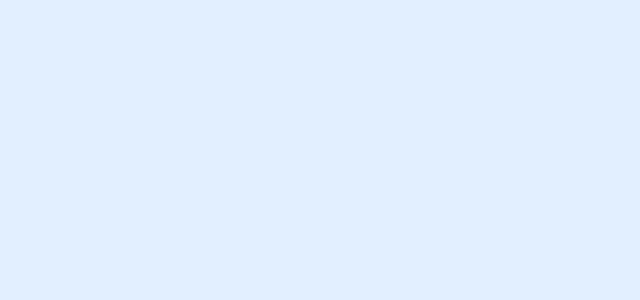
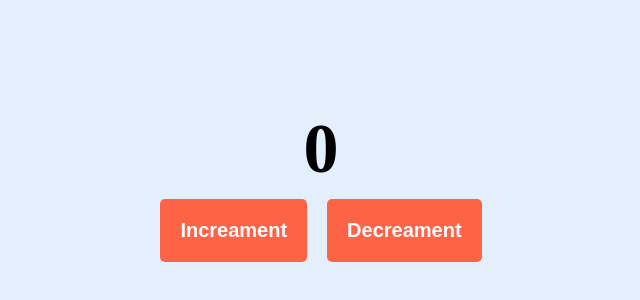
Before and after one commit to tanmoy108/React.js-Files, a React (Create React App) app: page / in a window 1280 px wide. Shown: the part 210-510 px from the top of the page, without its empty margins (319-959 px from the left). Built offline with nearby package versions, Linux system fonts and the light colour scheme.

Commit message:
increament decreament 24/3/2022 11:00 PM

```diff
--- a/src/App.js
+++ b/src/App.js
@@ -1,7 +1,28 @@
-import React from "react";
+import React, { useState } from "react";
 
 const App = () => {
-  return <></>;
+  const state = useState();
+  const [count, update] = useState(0);
+
+  const ButtonClick1 = () => {
+    update(count+1);
+  };
+
+  const ButtonClick2 = () => {
+    update(count - 1);
+  }
+
+  return (
+    <>
+      <div className="part">
+        <h1>{count}</h1>
+        <div style={{ textAlign: "center" }}>
+          <button onClick={ButtonClick1}>Increament</button>
+          <button onClick={ButtonClick2}>Decreament</button>
+        </div>
+      </div>
+    </>
+  );
 };
 
 export default App;
--- a/src/index.css
+++ b/src/index.css
@@ -7,3 +7,27 @@ body
 {
   background-color: rgb(228, 239, 253);
 }
+.part
+{
+  display: flex;
+  flex-direction: column;
+  justify-content: center;
+  align-items: center;
+  height: 100vh;
+}
+h1
+{
+  font-size: 70px;
+}
+button
+{
+  padding: 20px;
+  background-color: tomato;
+  color: white;
+  font-weight: bold;
+  border: none;
+  font-size: 20px;
+  border-radius: 5px;
+  margin: 10px;
+  cursor: pointer;
+}
```
